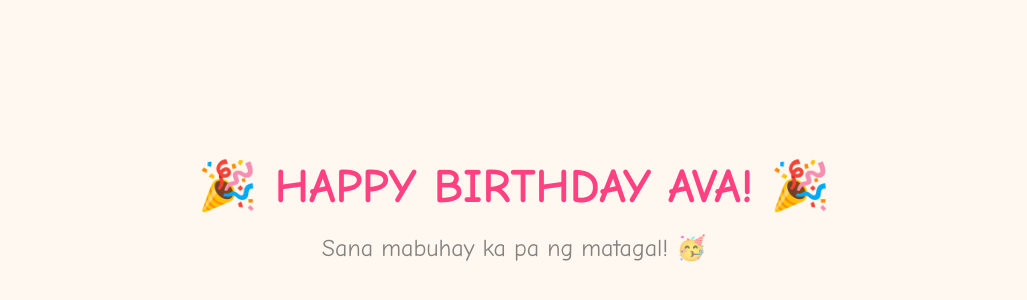
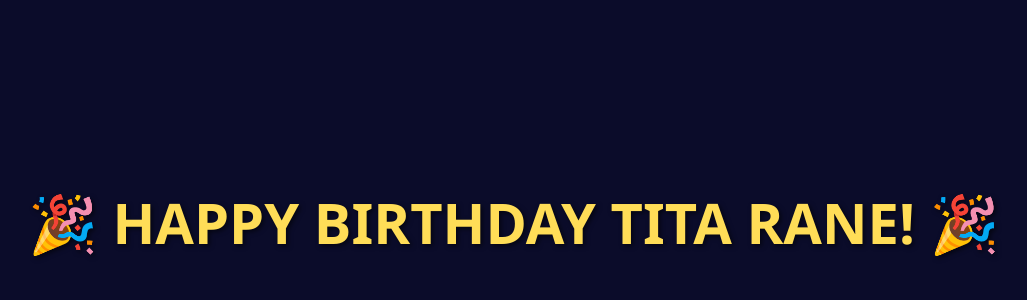
Before and after one commit to drepogi/birthday-message, a plain HTML site: page index.html in a window 1280 px wide. Shown: the part 178-478 px from the top of the page, without its empty margins (126-1153 px from the left). Drawn offline with Linux system fonts and the light colour scheme.

Commit message:
Update index.html

```diff
--- a/index.html
+++ b/index.html
@@ -1,49 +1,100 @@
 <!DOCTYPE html>
 <html lang="en">
 <head>
-  <meta charset="UTF-8">
-  <title>Happy Birthday Ava!</title>
+  <meta charset="UTF-8" />
+  <title>Happy Birthday Tita Rane!</title>
   <style>
-    body {
-      background-color: #fff8f0;
+    * {
+      box-sizing: border-box;
+      margin: 0;
+      padding: 0;
+    }
+
+    html, body {
+      width: 100%;
+      height: 100%;
+      overflow: hidden;
+      background-color: #0b0c2a;
       display: flex;
-      flex-direction: column;
       justify-content: center;
       align-items: center;
-      height: 100vh;
-      margin: 0;
-      font-family: 'Comic Sans MS', cursive;
+      font-family: 'Segoe UI', sans-serif;
     }
 
-    h1 {
-      font-size: 3em;
-      color: #ff4081;
-      animation: bounce 1s infinite;
-      text-align: center;
-      margin: 0;
+    .firework {
+      position: absolute;
+      width: 6px;
+      height: 6px;
+      border-radius: 50%;
+      background-color: gold;
+      animation: explode 1s ease-out forwards;
     }
 
-    p {
-      font-size: 1.5em;
-      color: #333;
-      margin-top: 20px;
-      animation: fadeIn 2s ease-in-out infinite alternate;
+    @keyframes explode {
+      0% {
+        transform: scale(1) translate(0, 0);
+        opacity: 1;
+      }
+      100% {
+        transform: scale(3) translate(var(--x), var(--y));
+        opacity: 0;
+      }
     }
 
-    @keyframes bounce {
-      0%   { transform: translateY(0); }
-      50%  { transform: translateY(-20px); }
-      100% { transform: translateY(0); }
+    .message {
+      color: #ffdd57;
+      font-size: 3.5em;
+      font-weight: bold;
+      text-align: center;
+      opacity: 0;
+      animation: flashIn 1s ease-out 1.2s forwards;
+      z-index: 10;
+      text-shadow: 2px 2px 5px rgba(0, 0, 0, 0.6);
     }
 
-    @keyframes fadeIn {
-      from { opacity: 0.2; }
-      to   { opacity: 1; }
+    @keyframes flashIn {
+      0% { opacity: 0; transform: scale(0.8); }
+      50% { opacity: 1; transform: scale(1.1); }
+      100% { opacity: 1; transform: scale(1); }
     }
   </style>
 </head>
 <body>
-  <h1>🎉 HAPPY BIRTHDAY AVA! 🎉</h1>
-  <p>Sana mabuhay ka pa ng matagal! 🥳</p>
+
+  <div class="message">🎉 HAPPY BIRTHDAY TITA RANE! 🎉</div>
+
+  <!-- Fireworks (multiple dots to simulate explosion) -->
+  <script>
+    const createFirework = (x, y) => {
+      for (let i = 0; i < 20; i++) {
+        const fw = document.createElement('div');
+        fw.classList.add('firework');
+        fw.style.left = `${x}px`;
+        fw.style.top = `${y}px`;
+
+        const angle = Math.random() * 2 * Math.PI;
+        const radius = Math.random() * 120 + 40;
+        const dx = Math.cos(angle) * radius;
+        const dy = Math.sin(angle) * radius;
+
+        fw.style.setProperty('--x', `${dx}px`);
+        fw.style.setProperty('--y', `${dy}px`);
+
+        document.body.appendChild(fw);
+
+        setTimeout(() => {
+          fw.remove();
+        }, 1000);
+      }
+    };
+
+    // Trigger fireworks in the center after slight delay
+    setTimeout(() => {
+      const centerX = window.innerWidth / 2;
+      const centerY = window.innerHeight / 2;
+      createFirework(centerX, centerY);
+    }, 200);
+  </script>
+
 </body>
 </html>
```
